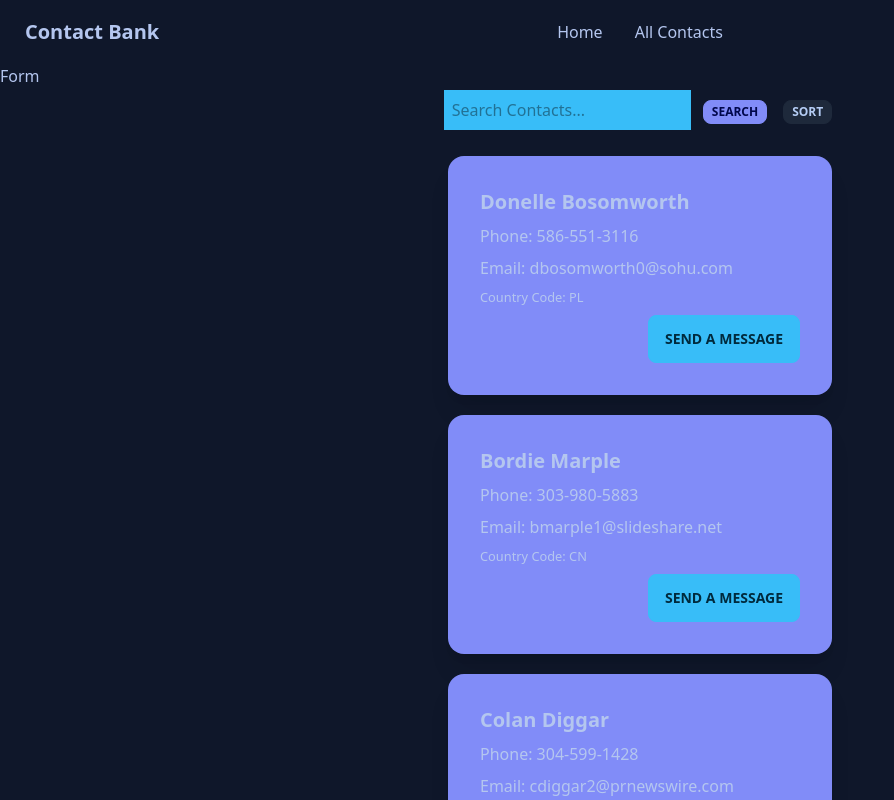
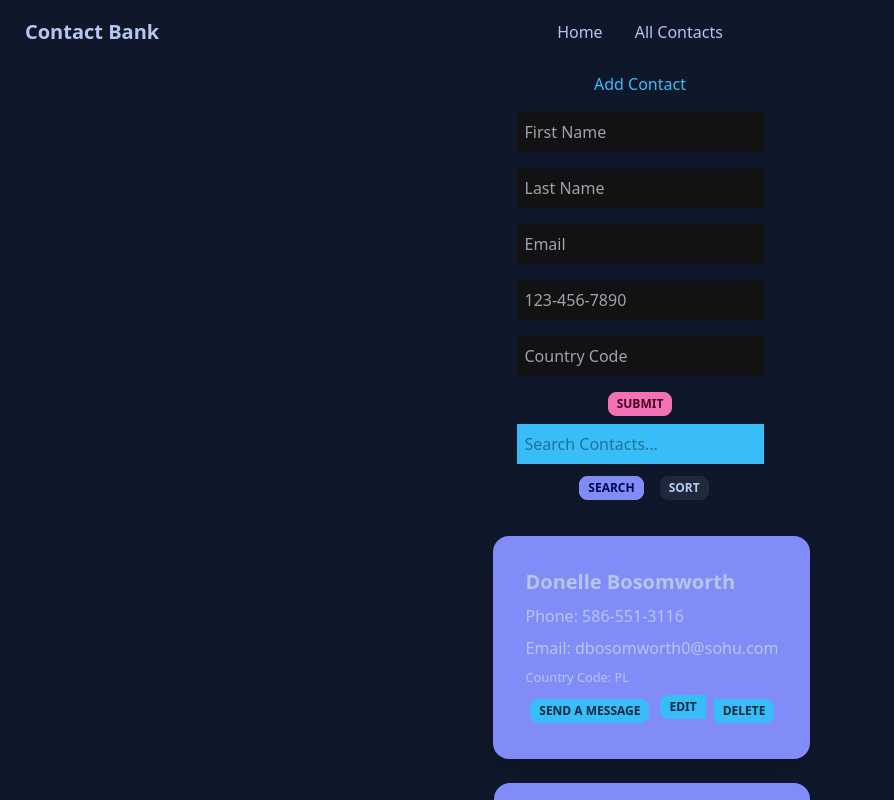
Before and after one commit to GregPetropoulos/Contact-Bank, a React (Create React App) app: page / in a window 1280 px wide. Shown: the top 800 px of the page, without its empty margins (0-894 px from the left). Built offline with nearby package versions, Linux system fonts and the light colour scheme; the HTML template or start-up script is replaced by a standard one.

Commit message:
Added logic to add a contact, sort, search, and added pagination UI.

```diff
--- a/src/components/AllContacts.jsx
+++ b/src/components/AllContacts.jsx
@@ -3,7 +3,7 @@ import React from 'react'
 
 const AllContacts = ({data}) => {
 
-console.log("data",data)
+
 const dataAll=data
   return (<>
          {dataAll.map(item=> (
--- a/src/components/ContactDetails.jsx
+++ b/src/components/ContactDetails.jsx
@@ -1,11 +1,11 @@
 import React from 'react';
 
-const ContactDetails = ({ item }) => {
-  // console.log("item",item)
+const ContactDetails = ({ item}) => {
+
   const { firstName, lastName, email, countryCode, phoneNumber } = item;
   return (
-    <div className='flex justify-around m-5'>
-      <div className='card w-96 bg-secondary shadow-xl'>
+    <>
+      <div className='card bg-secondary shadow-xl m-3'>
         <div className='card-body'>
           <h2 className='card-title'>
             {firstName} {lastName}
@@ -18,12 +18,18 @@ const ContactDetails = ({ item }) => {
           <small>{`Country Code: ${countryCode}`}</small>
           <div className='card-actions justify-end'>
             <a href={`mailto:${email} `}>
-              <button className='btn btn-primary'>Send A Message</button>
+              <button className='btn btn-xs m-1 btn-primary' >Send A Message</button>
             </a>
+              <div className="btn-group justify-between">
+
+              <button className='btn btn-xs m-1 btn-primary' onClick={()=>console.log("Edit Work In Progress")}>Edit</button>
+              <button className='btn btn-xs m-1 btn-primary' onClick={()=>console.log("Delete Work In Progress")}>Delete</button>
+              </div>
+
           </div>
         </div>
       </div>
-    </div>
+    </>
   );
 };
 
--- a/src/components/ContactFilter.jsx
+++ b/src/components/ContactFilter.jsx
@@ -1,18 +1,15 @@
 import { useState, useEffect, Fragment } from 'react';
 import ContactDetails from './ContactDetails';
-import Spinner from './Spinner';
+// import Spinner from './Spinner';
 
 const ContactFilter = ({ data, setData }) => {
   const [filterText, setFilterText] = useState('');
   const [matched, setMatched] = useState([]);
   const [search, setSearch] = useState(false);
   const [isAscending, setIsAscending] = useState(false);
-  console.log('isAscending', isAscending);
   const [isDescending, setIsDescending] = useState(false);
   const [isCountryCode, setIsCountryCode] = useState(false);
 
-  console.log('matched!==null', matched.length);
-  console.log('matched', matched);
   useEffect(() => {
     // handling the search an sort functionality side effects
     // SEARCH FIELDS
@@ -38,7 +35,6 @@ const ContactFilter = ({ data, setData }) => {
       const searchAscArr = dataArr.sort((a, b) =>
         a.lastName > b.lastName ? 1 : b.lastName > a.lastName ? -1 : 0
       );
-      console.log('searchAscArr', searchAscArr);
       setMatched(searchAscArr);
       setIsAscending(false);
     }
@@ -47,7 +43,6 @@ const ContactFilter = ({ data, setData }) => {
       const searchDescArr = dataArr.sort((a, b) =>
         a.lastName < b.lastName ? 1 : b.lastName < a.lastName ? -1 : 0
       );
-      console.log('searchDescArr', searchDescArr);
       setMatched(searchDescArr);
       setIsDescending(false);
     }
@@ -61,13 +56,11 @@ const ContactFilter = ({ data, setData }) => {
           ? -1
           : 0
       );
-      console.log('searchCOUNTRYCODE', searchCountryCodeArr);
       setMatched(searchCountryCodeArr);
       setIsCountryCode(false);
     }
   }, [filterText, search, isAscending, isDescending, isCountryCode]);
 
-  console.log('state set', filterText);
   const onChange = (e) => {
     if (e.target.value !== '') {
       const targetValue = e.target.value.trim();
@@ -79,14 +72,16 @@ const ContactFilter = ({ data, setData }) => {
 
   return (
     <Fragment>
-      <div className='flex justify-center items-center  w-full'>
-        <form onSubmit={(e) => e.preventDefault()}>
+      <form onSubmit={(e) => e.preventDefault()} className='flex flex-col items-center'>
         <input
           type='text'
-            className='p-2 bg-primary text-black placeholder-black placeholder-opacity-40'
+          // className='p-2 block justify-center bg-primary text-black placeholder-black placeholder-opacity-40'
+          className='p-2 block bg-primary text-black placeholder-black placeholder-opacity-40'
           placeholder='Search Contacts...'
           onChange={onChange}
         />
+        <div>
+
         <button
           className='btn btn-secondary m-3 btn-xs'
           onClick={() =>
@@ -115,15 +110,20 @@ const ContactFilter = ({ data, setData }) => {
             </li>
           </ul>
         </div>
+              </div>
       </form>
-      </div>
-      <>
+      {/* <div className='flex flex-col justify-center items-center'>
+       */}
+      <div className='block m-auto'>
+      <div className='flex flex-col items-center justify-center w-full m-3'>
+
         {search
           ? [...matched].map((item) => (
               <ContactDetails item={item} key={item.id} />
             ))
           : data.map((item) => <ContactDetails item={item} key={item.id} />)}
-      </>
+      </div>
+      </div>
     </Fragment>
   );
 };
--- a/src/components/ContactForm.jsx
+++ b/src/components/ContactForm.jsx
@@ -1,16 +1,92 @@
-import React from 'react'
+import { useState } from 'react';
 
-const ContactForm = () => {
+const initialContact = {
+  id: 0,
+  firstName: '',
+  lastName: '',
+  phoneNumber: '',
+  email: '',
+  countryCode: ''
+};
+const ContactForm = ({ data, setData }) => {
+  const [current, setCurrent] = useState();
+  const [contact, setContact] = useState(initialContact);
+  const [toast, setToast] = useState(false);
+  //* de-structure contact to use in the form below
+  const { firstName, lastName, email, phoneNumber, countryCode } = contact;
 
-  const onChange=()=>{
-    console.log('onchange')
-  }
+  //*Locate max Id for correct id number to add to new contact
+
+  const onChange = (e) => {
+    const idNum = data.map((item) => item.id);
+    let max = Math.max(...idNum);
+    setContact((prev) => ({
+      ...prev,
+      [e.target.name]: e.target.value,
+      id: max + 1
+    }));
+  };
+
+  const onSubmit = (e) => {
+    e.preventDefault();
+    // Adding one contact to state
+    setData((prev) => [...prev, contact]);
+  };
   return (
-    <h1>Form</h1>
-    // <form onSubmit ={(e)=> e.preventDefault()}>
-    //         <input type ='text'/>
-    //     </form>
-  )
-}
+    <>
+      <form
+        onSubmit={onSubmit}
+        //  className='block sm:flex sm:justify-between sm:items-center sm: w-full'
+        className='flex flex-col items-center'>
+        <h2 className='text-primary m-2'>
+          {current ? 'Edit Contact' : 'Add Contact'}
+        </h2>
+        <input
+          className='p-2 m-2'
+          type='text'
+          placeholder='First Name'
+          name='firstName'
+          value={firstName}
+          onChange={onChange}
+        />
+        <input
+          className='p-2 m-2'
+          type='text'
+          placeholder='Last Name'
+          name='lastName'
+          value={lastName}
+          onChange={onChange}
+        />
+        <input
+          className='p-2 m-2'
+          type='email'
+          placeholder='Email'
+          name='email'
+          value={email}
+          onChange={onChange}
+        />
 
-export default ContactForm
+        <input
+          className='p-2 m-2'
+          type='tel'
+          placeholder='123-456-7890'
+          name='phoneNumber'
+          pattern='[0-9]{3}-[0-9]{3}-[0-9]{4}'
+          value={phoneNumber}
+          onChange={onChange}
+        />
+        <input
+          className='p-2 m-2'
+          type='text'
+          placeholder='Country Code'
+          name='countryCode'
+          value={countryCode}
+          onChange={onChange}
+        />
+        <button className='btn btn-xs btn-accent m-2'>Submit</button>
+      </form>
+    </>
+  );
+};
+
+export default ContactForm;
--- a/src/components/Footer.jsx
+++ b/src/components/Footer.jsx
@@ -5,12 +5,18 @@ const Footer = () => {
     <div className='flex justify-center m-3 w-full'>
       <div className='btn-group'>
         <Link to='/'>
-          <button className='btn btn-xs m-2'>1</button>
+          <button className='btn btn-xs m-2'>Home</button>
         </Link>
-        <Link to='/contact-details'>
-          <button className='btn btn-xs m-2 btn-active'>2</button>
+        <Link to='/all-contacts'>
+          <button className='btn btn-xs m-2 btn-active'>All Contacts </button>
         </Link>
       </div>
+      <div className="btn-group">
+  <button className="btn">1</button>
+  <button className="btn btn-active">2</button>
+  <button className="btn">3</button>
+  <button className="btn">4</button>
+</div>
     </div>
   );
 };
--- a/src/components/Home.jsx
+++ b/src/components/Home.jsx
@@ -1,4 +1,4 @@
-import { useState, useEffect } from 'react';
+
 import ContactFilter from './ContactFilter';
 import ContactForm from './ContactForm';
 // import Contact from './Contact'
@@ -7,15 +7,11 @@ const Home = ({ data, setData }) => {
   console.log(data);
 
   return (
-    <div className='grid-2'>
-      <div>
-        <ContactForm />
-      </div>
-      <div>
+    <div className='container mx-auto'>
+      <div className='flex flex-col justify-center items-center'>
+        <ContactForm data={data} setData={setData} />
         <ContactFilter data={data} setData={setData} />
       </div>
-
-      <div>{}</div>
     </div>
   );
 };
```
Also changed, not shown: src/index.css (+24 -0 lines), 1 other file (tests, documents, lock files or other folders). Lines whose indentation alone changed are shown as unchanged.
